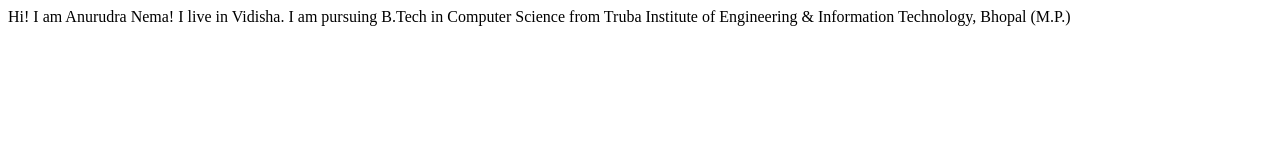
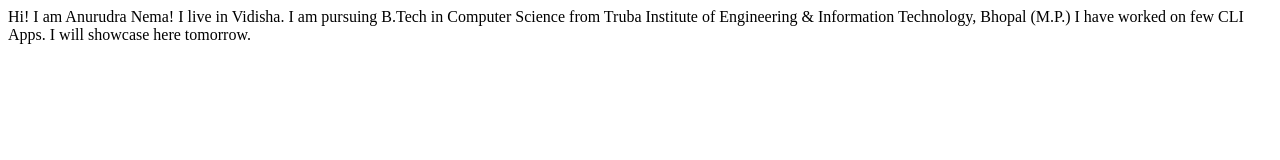
Before and after one commit to anurudra555/anurudra-site, a plain HTML site: page index.html in a window 1280 px wide. Drawn offline with Linux system fonts and the light colour scheme.

Commit message:
update details of project

```diff
--- a/index.html
+++ b/index.html
@@ -10,5 +10,7 @@
     I live in Vidisha.
     I am pursuing B.Tech in Computer Science from
     Truba Institute of Engineering & Information Technology, Bhopal (M.P.)
+
+    I have worked on few CLI Apps. I will showcase here tomorrow.
 </body>
 </html>
```
